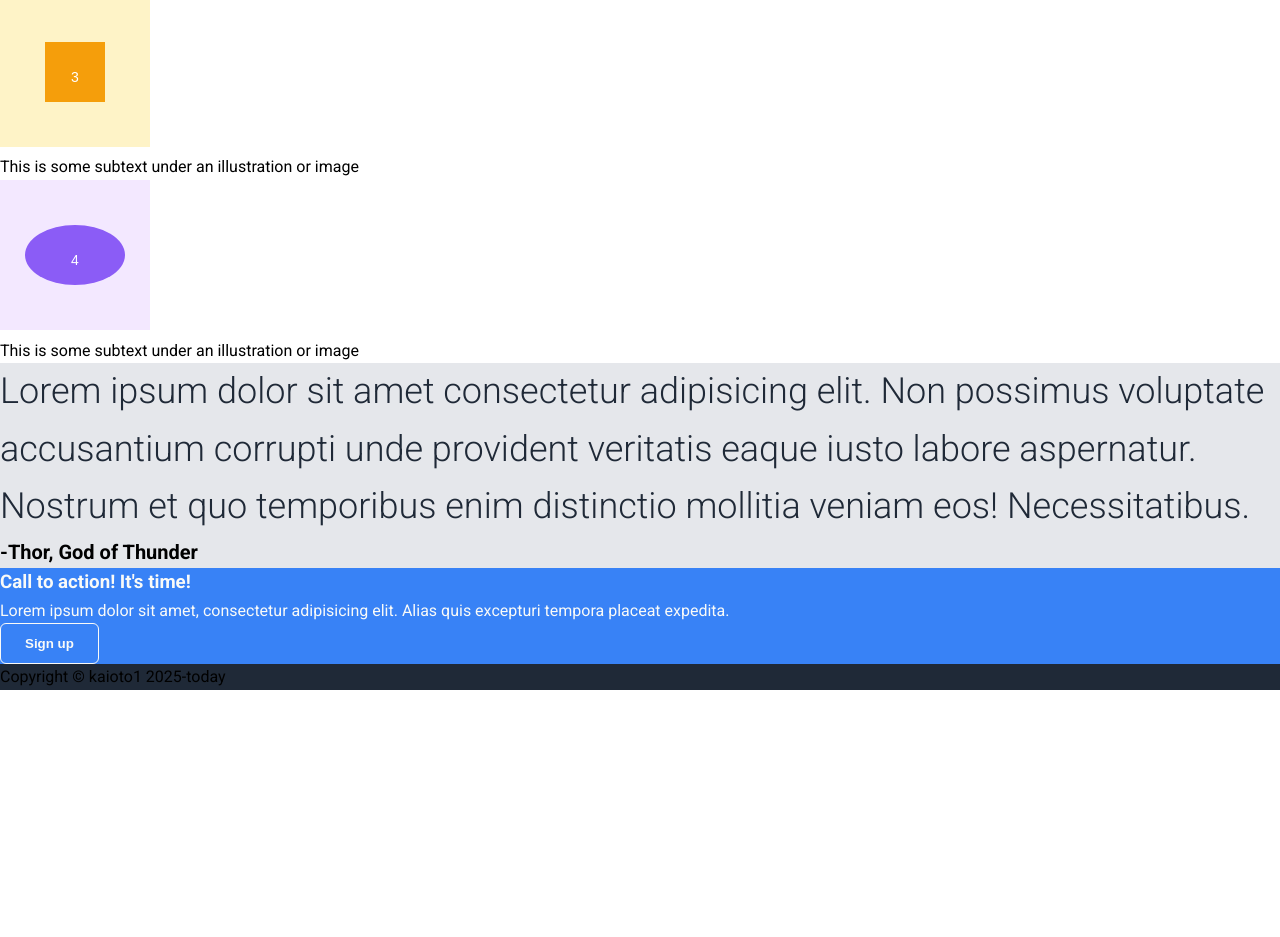
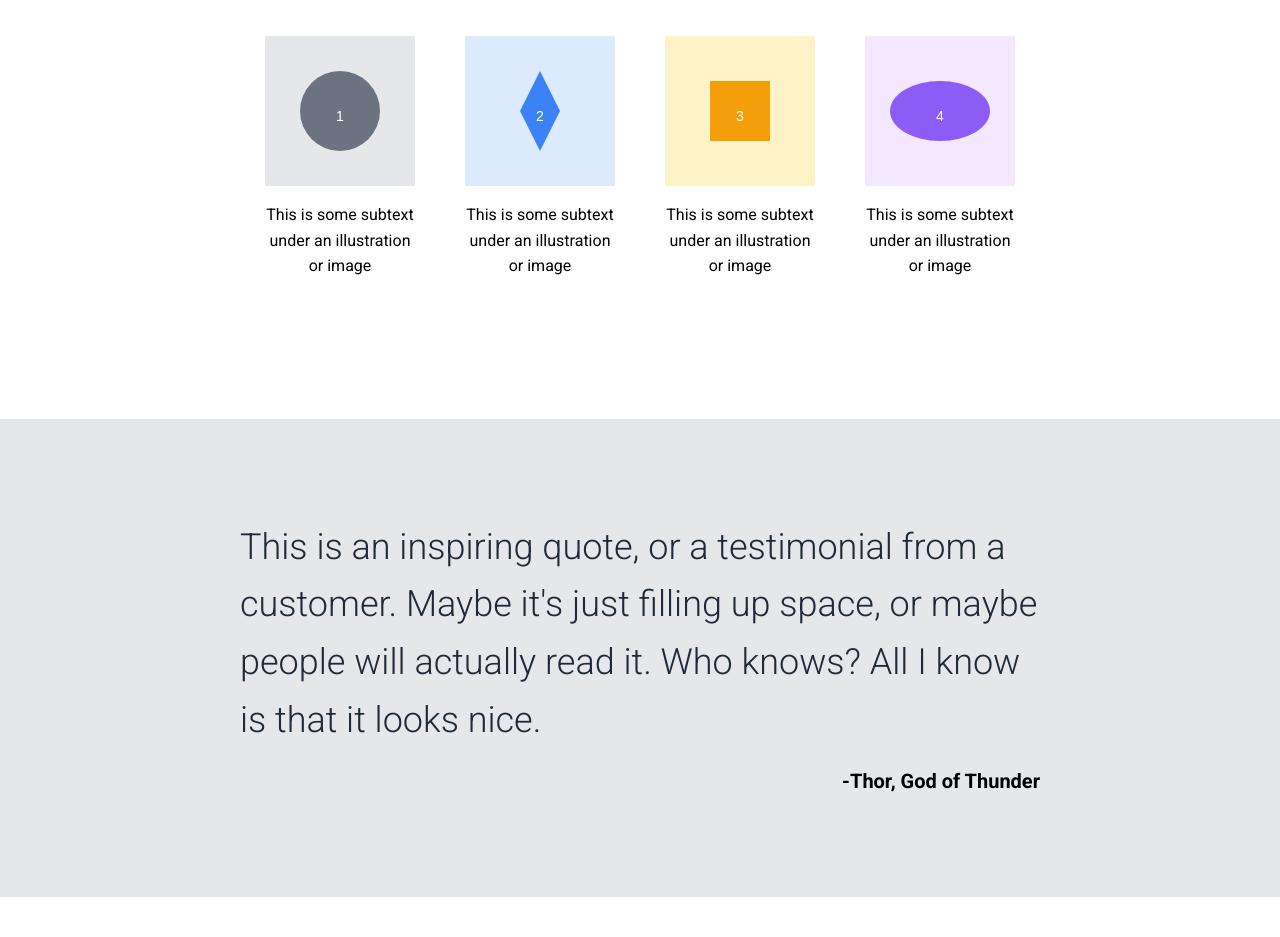
Before and after one commit to kaioto1/project-landing-page, a plain HTML site: page index.html in a window 1280 px wide. Shown: the part 751-1688 px from the top of the page. Before the commit the page ends 1441 px from the top, so only its background shows below. Drawn offline with Linux system fonts and the light colour scheme.

Commit message:
Add section styles and fix basic styling

```diff
--- a/index.html
+++ b/index.html
@@ -9,29 +9,30 @@
 </head>
 <body>
     <header class="dark-bg">
-        <nav>
+        <nav class="flex">
             <div class="logo">Header Logo</div>
-            <ul>
+            <ul class="flex">
                 <li><a href="">header link one</a></li>
                 <li><a href="">header link two</a></li>
                 <li><a href="">header link three</a></li>
             </ul>
         </nav>
 
-        <div class="container">
+        <div class="hero flex">
             <div class="container">
                 <h1>This website is awesome</h1>
-                <p>Lorem ipsum dolor sit amet consectetur adipisicing elit. Eos excepturi dignissimos tempore! Numquam illum nemo aliquam ullam minima porro quisquam eos culpa at repellendus, accusantium, soluta laborum ad! Suscipit, officia.</p>
+                <p>This website has some subtext that goes here under the main title. It's a smaller font and the color is lower
+                    contrast</p>
                 <button>Sign up</button>
             </div>
-            <img src="" alt="">
+            <img src="assets/header-placeholder.svg" alt="Header illustration">
         </div>
     </header>
 
     <main>
-        <section>
+        <section class="information">
             <h2>Some random information.</h2>
-            <div class="cards-container">
+            <div class="cards-container flex">
                 <div class="card">
                     <img src="assets/placeholder1.svg" alt="Circular design element">
                     <p>This is some subtext under an illustration or image</p>
@@ -52,16 +53,19 @@
         </section>
 
         <section class="quote">
-            <p>Lorem ipsum dolor sit amet consectetur adipisicing elit. Non possimus voluptate accusantium corrupti unde provident veritatis eaque iusto labore aspernatur. Nostrum et quo temporibus enim distinctio mollitia veniam eos! Necessitatibus.</p>
-            <div class="author">
-                -Thor, God of Thunder
+            <div class="container">
+                <p>This is an inspiring quote, or a testimonial from a customer. Maybe it's just filling up space, or maybe people will actually read it. Who knows? All I know
+                    is that it looks nice.</p>
+                <div class="author">
+                    -Thor, God of Thunder
+                </div>
             </div>
         </section>
 
-        <section class="cta">
+        <section class="cta flex">
             <div>
                 <h3>Call to action! It's time!</h3>
-                <p>Lorem ipsum dolor sit amet, consectetur adipisicing elit. Alias quis excepturi tempora placeat expedita.</p>
+                <p>Lorem ipsum dolor sit amet, consectetur adipisicing elit.</p>
             </div>
             <button class="btn-outline">
                 Sign up
@@ -70,7 +74,7 @@
     </main>
 
     <footer class="dark-bg">
-        Copyright &copy; kaioto1 2025-today
+        Copyright &copy; kaioto1 2025
     </footer>
 </body>
 </html>
--- a/styles.css
+++ b/styles.css
@@ -11,6 +11,7 @@ html {
     padding: 0;
   }
 
+/* base styles */
 body {
     line-height: 1.6;
     font-family: 'Roboto', sans-serif;
@@ -57,6 +58,7 @@ ul {
 
 ul li a {
     text-decoration: none;
+    color: var(--tertiary);
 }
 
 h1 {
@@ -69,6 +71,11 @@ h2 {
     font-size: 36px;
     color: var(--dark);
     font-weight: 900;
+    margin-bottom: 24px;
+}
+
+p {
+    margin-bottom: 16px;
 }
 
 .quote {
@@ -90,3 +97,100 @@ section.cta {
     background-color: var(--light-blue);
     color: var(--primary-text);
 }
+
+footer {
+    color: var(--secondary-text);
+}
+
+.flex {
+    display: flex;
+}
+
+/* navigation */
+nav {
+    justify-content: space-between;
+    padding: 24px 0;
+}
+
+nav ul {
+    align-items: center;
+    gap: 24px;
+}
+
+/* header */
+nav, .hero{
+    max-width: 800px;
+    margin: 0 auto;
+    align-items: center;
+}
+
+.hero {
+    padding: 100px 0;
+    gap: 50px;
+}
+
+/* information section */
+.information {
+    text-align: center;
+    padding: 100px;
+}
+
+.cards-container {
+    max-width: 800px;
+    margin: 0 auto;
+    justify-content: space-around;
+    align-items: center;
+    flex-wrap: wrap;
+}
+
+.card {
+    max-width: 150px;
+    display: flex;
+    flex-direction: column;
+    align-items: center;
+    text-align: center;
+    margin: 24px;
+}
+
+.card img {
+    width: 100%;
+    height: auto;
+    margin-bottom: 16px;
+}
+
+.card p {
+    width: 100%;
+}
+
+/* quote section */
+.quote {
+    padding: 100px;
+}
+
+.quote .container {
+    margin: 0 auto;
+    max-width: 800px;
+}
+
+.quote .author {
+    text-align: right;
+}
+
+/* cta section */
+section.cta {
+    margin: 100px;
+    padding: 36px 0;
+    justify-content: space-evenly;
+    align-items: center;
+    border-radius: 10px;
+}
+
+section.cta button {
+    display: inline;
+}
+
+/* footer */
+footer {
+    padding: 36px;
+    text-align: center;
+}
```
Also changed, not shown: assets/header-placeholder.svg (added).
